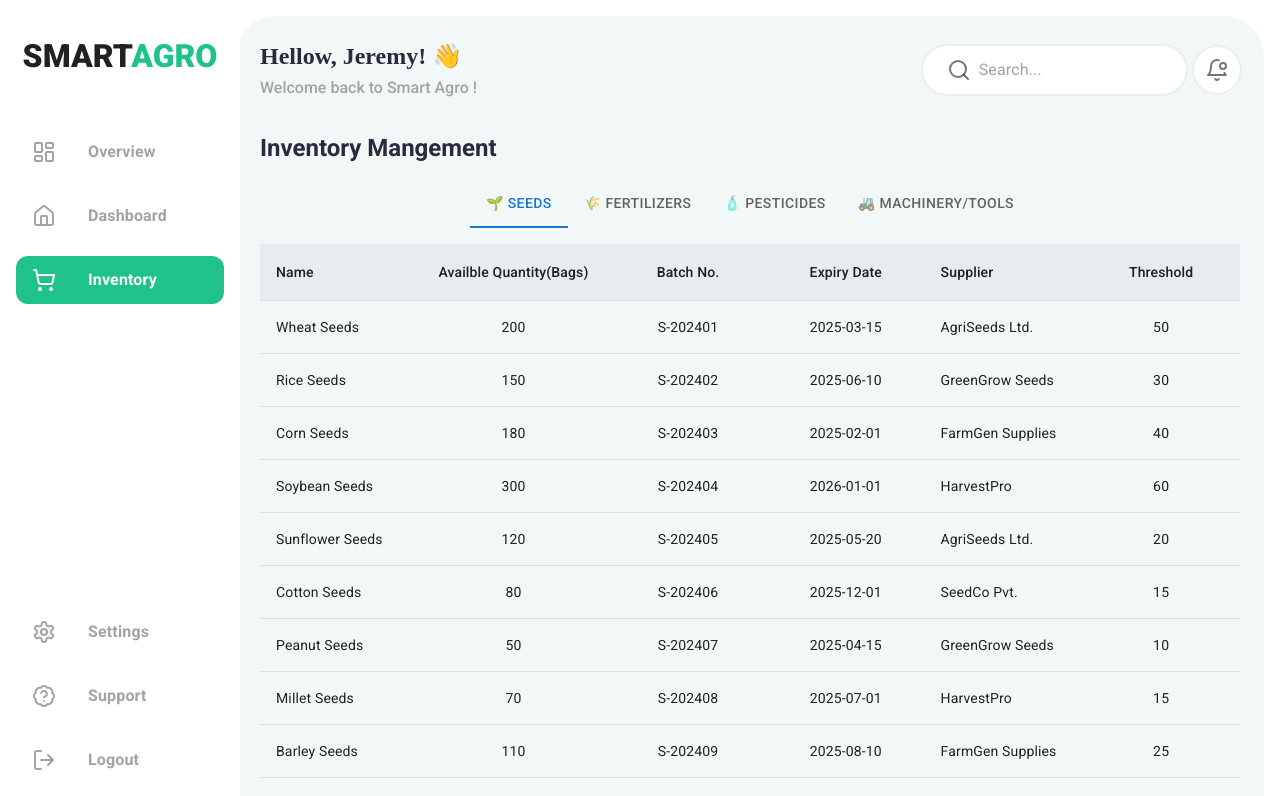
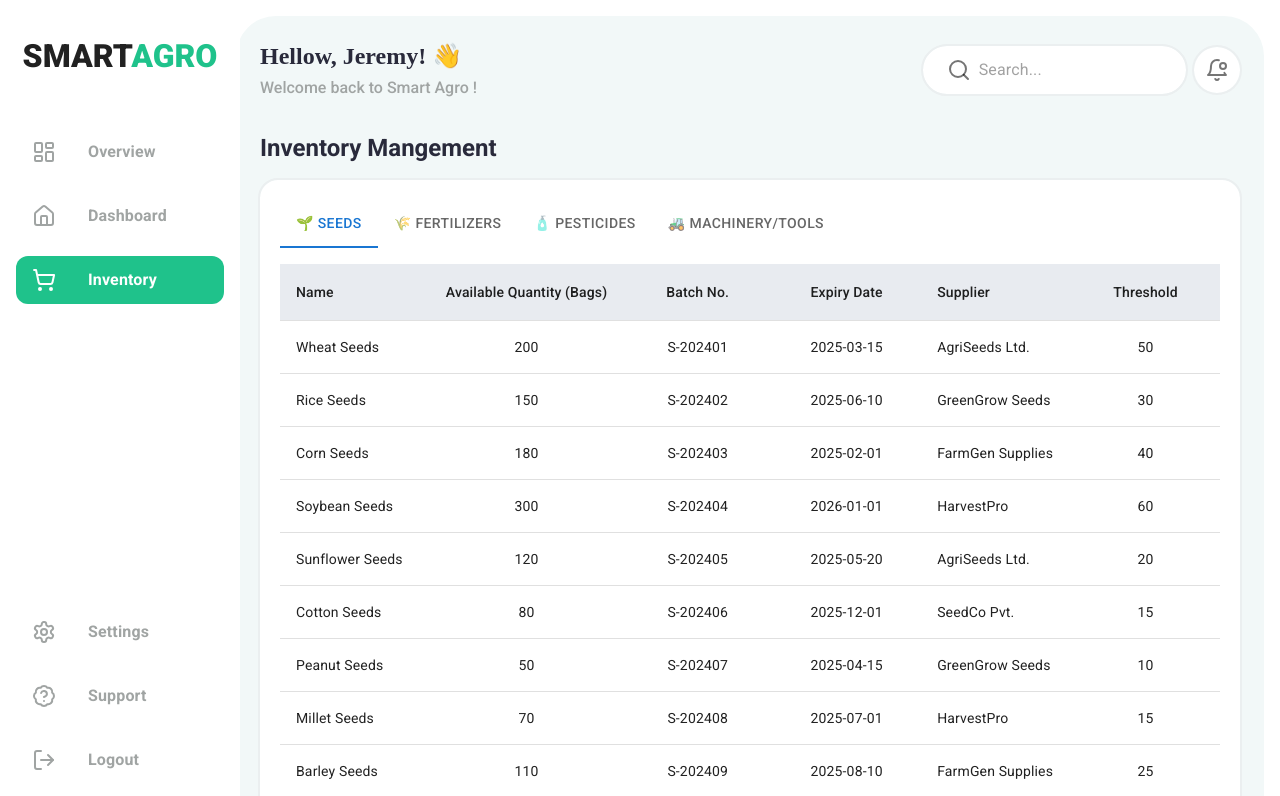
Before and after one commit to SambhajiShinde1234/saas-web-application-smart-agro, a React (Vite) app: page /inventory in a window 1280 px wide. Shown: the top 796 px of the page. Built offline with nearby package versions, Linux system fonts and the light colour scheme.

Commit message:
added inventory tabs data

```diff
--- a/src/pages/Inventory/Inventory.jsx
+++ b/src/pages/Inventory/Inventory.jsx
@@ -1,8 +1,5 @@
-import { Select, Tab, Tabs } from '@mui/material';
-import {
-  StyledCardStack,
-  StyledFlexBetween,
-} from '../../components/styled/styled';
+import { Tab, Tabs } from '@mui/material';
+import { StyledCard, StyledCardStack } from '../../components/styled/styled';
 import DxPrimaryTypography from '../../components/ui/DxPrimaryTypography';
 import DxTable from '../../components/ui/DxTable';
 import { INVENTORY_DATA } from '../../dummy-data/InventoryData';
@@ -12,7 +9,7 @@ const inventoryTableColumns = {
   seeds: [
     { columnName: 'Name', field: 'itemName', align: 'left', width: 150 },
     {
-      columnName: 'Availble Quantity(Bags)',
+      columnName: 'Available Quantity (Bags)',
       field: 'quantityAvailable',
       align: 'center',
       width: 150,
@@ -40,7 +37,7 @@ const inventoryTableColumns = {
   fertilizers: [
     { columnName: 'Name', field: 'itemName', align: 'left', width: 150 },
     {
-      columnName: 'Availble Quantity(Bags)',
+      columnName: 'Available Quantity (Bags)',
       field: 'quantityAvailable',
       align: 'center',
       width: 150,
@@ -68,7 +65,7 @@ const inventoryTableColumns = {
   pesticides: [
     { columnName: 'Name', field: 'itemName', align: 'left', width: 150 },
     {
-      columnName: 'Availble Quantity(Bags)',
+      columnName: 'Available Quantity (Bags)',
       field: 'quantityAvailable',
       align: 'center',
       width: 150,
@@ -96,7 +93,7 @@ const inventoryTableColumns = {
   machineryTools: [
     { columnName: 'Name', field: 'itemName', align: 'left', width: 150 },
     {
-      columnName: 'Available Quantity(unit)',
+      columnName: 'Available Quantity (Units)',
       field: 'quantityAvailable',
       align: 'center',
       width: 150,
@@ -136,8 +133,7 @@ const inventoryCategories = [
 ];
 
 const Inventory = () => {
-  const [activeTab, setActiveTab] = useState(0);
-  const [selectedCategory, setselectedCategory] = useState('seeds');
+  const [activeTab, setActiveTab] = useState('seeds');
 
   const handleTabChange = (event, newValue) => {
     setActiveTab(newValue);
@@ -148,20 +144,23 @@ const Inventory = () => {
       <DxPrimaryTypography variant="h5">
         Inventory Mangement
       </DxPrimaryTypography>
-
-      <Tabs value={activeTab} onChange={handleTabChange} centered>
+      <StyledCard>
+        <StyledCardStack>
+          <Tabs value={activeTab} onChange={handleTabChange}>
             {inventoryCategories.map((category, index) => (
               <Tab
                 key={index}
                 label={`${category.icon} ${category.categoryName}`}
+                value={category.value}
               />
             ))}
           </Tabs>
-
           <DxTable
-        columns={inventoryTableColumns['seeds']}
-        data={INVENTORY_DATA['seeds']}
+            columns={inventoryTableColumns[activeTab]}
+            data={INVENTORY_DATA[activeTab]}
           />
+        </StyledCardStack>
+      </StyledCard>
     </StyledCardStack>
   );
 };
```
Lines whose indentation alone changed are shown as unchanged.
